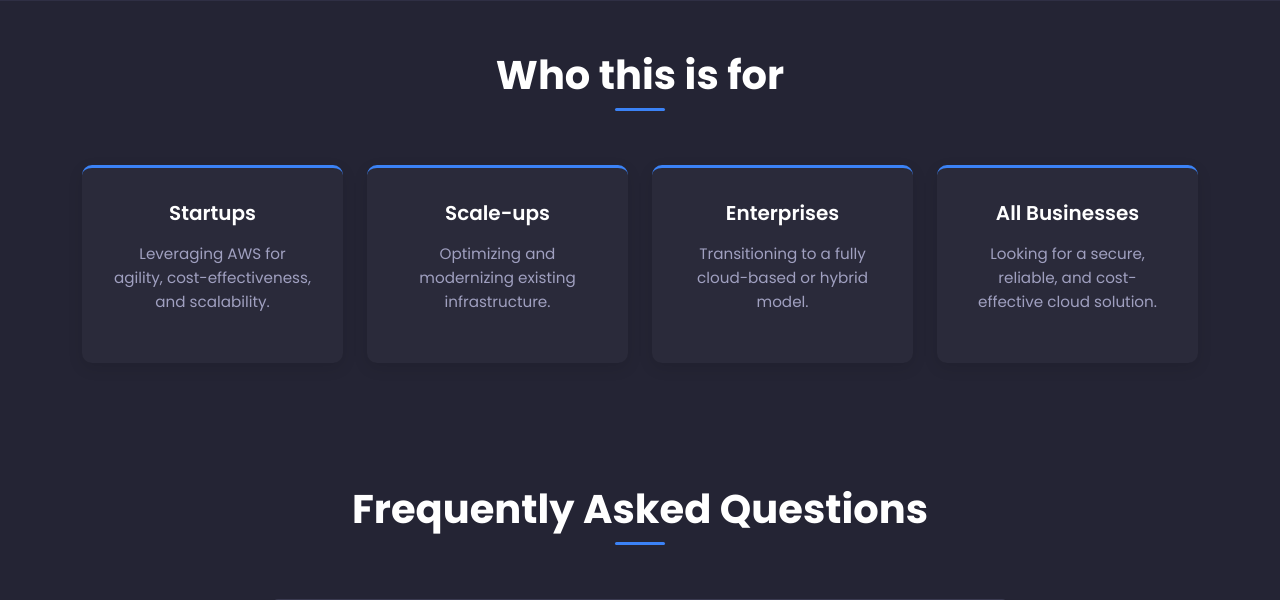
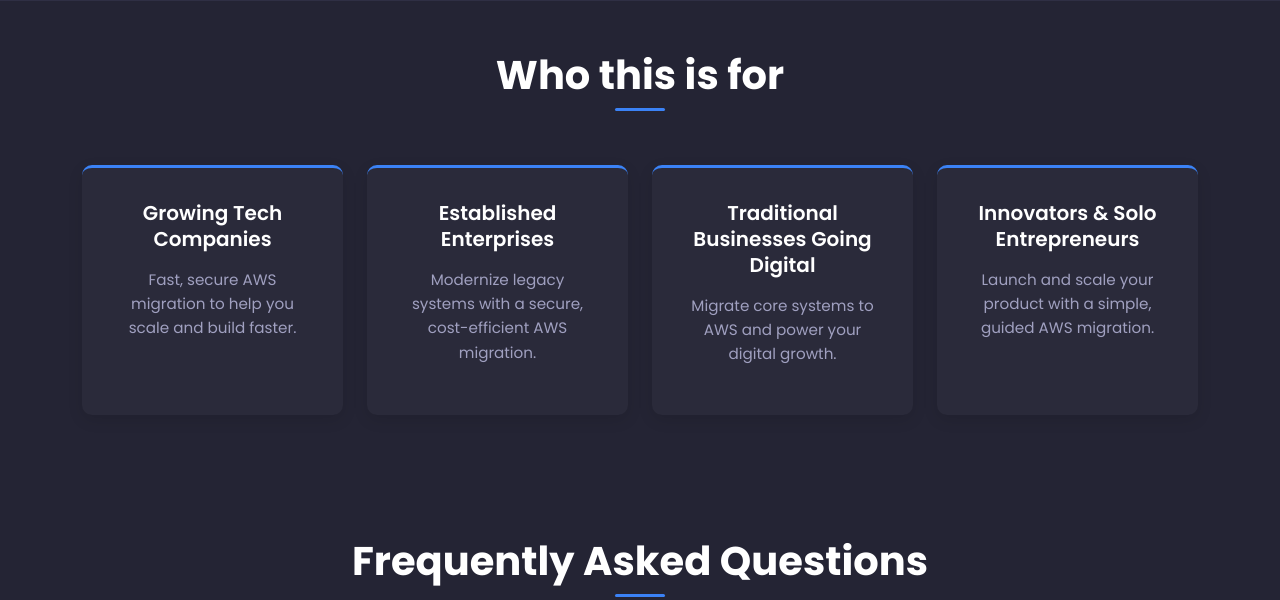
Before and after one commit to CodeBayAgency/website, a Flask app: page /services/cloud-migration-to-aws in a window 1280 px wide. Shown: the part 1700-2300 px from the top of the page. Run offline with Flask 3, Linux system fonts and the light colour scheme.

Commit message:
feat: modify cloud_migration_to_aws.html file for better relevancy

```diff
--- a/templates/cloud_migration_to_aws.html
+++ b/templates/cloud_migration_to_aws.html
@@ -142,26 +142,26 @@
             <div class="row mt-5">
                 <div class="col-md-6 col-lg-3 mb-4">
                     <div class="audience-card">
-                        <h4>Startups</h4>
-                        <p>Leveraging AWS for agility, cost-effectiveness, and scalability.</p>
+                        <h4>Growing Tech Companies</h4>
+                        <p>Fast, secure AWS migration to help you scale and build faster.</p>
                     </div>
                 </div>
                 <div class="col-md-6 col-lg-3 mb-4">
                     <div class="audience-card">
-                        <h4>Scale-ups</h4>
-                        <p>Optimizing and modernizing existing infrastructure.</p>
+                        <h4>Established Enterprises</h4>
+                        <p>Modernize legacy systems with a secure, cost-efficient AWS migration.</p>
                     </div>
                 </div>
                 <div class="col-md-6 col-lg-3 mb-4">
                     <div class="audience-card">
-                        <h4>Enterprises</h4>
-                        <p>Transitioning to a fully cloud-based or hybrid model.</p>
+                        <h4>Traditional Businesses Going Digital</h4>
+                        <p>Migrate core systems to AWS and power your digital growth.</p>
                     </div>
                 </div>
                 <div class="col-md-6 col-lg-3 mb-4">
                     <div class="audience-card">
-                        <h4>All Businesses</h4>
-                        <p>Looking for a secure, reliable, and cost-effective cloud solution.</p>
+                        <h4>Innovators & Solo Entrepreneurs</h4>
+                        <p>Launch and scale your product with a simple, guided AWS migration.</p>
                     </div>
                 </div>
             </div>
@@ -268,7 +268,7 @@
                             </h2>
                             <div id="collapseOne" class="accordion-collapse collapse" aria-labelledby="headingOne" data-bs-parent="#faqAccordion">
                                 <div class="accordion-body">
-                                    The migration timeline depends on the complexity of your systems and data volume. We'll conduct a detailed assessment to determine a precise timeline. Generally, smaller migrations can be completed in weeks, while larger projects may take several months.
+                                    The migration timeline depends on the complexity of your systems and data volume. We start with a discovery phase to assess your environment and define a realistic, tailored timeline.
                                 </div>
                             </div>
                         </div>
@@ -280,7 +280,7 @@
                             </h2>
                             <div id="collapseTwo" class="accordion-collapse collapse" aria-labelledby="headingTwo" data-bs-parent="#faqAccordion">
                                 <div class="accordion-body">
-                                    Costs vary based on the scope of your migration, including data transfer, resource configuration, and potential application refactoring. We offer transparent, detailed cost assessments upfront, and we optimize to keep expenses low post-migration.
+                                    Costs vary based on the scope, AWS services used and level of complexity. We provide a detailed cost estimate after an initial assessment. In general, costs include migration planning, execution, and AWS usage during and after the migration.
                                 </div>
                             </div>
                         </div>
@@ -292,7 +292,7 @@
                             </h2>
                             <div id="collapseThree" class="accordion-collapse collapse" aria-labelledby="headingThree" data-bs-parent="#faqAccordion">
                                 <div class="accordion-body">
-                                    We employ phased migration strategies, careful data synchronization, and failover systems to ensure minimal disruption to your operations. We also plan downtime during off-peak hours whenever possible.
+                                    We follow a step-by-step migration plan with testing, backups, and fallback strategies to keep your systems running smoothly. Whenever possible, we migrate in phases or outside of business hours to avoid downtime and ensure a seamless transition.
                                 </div>
                             </div>
                         </div>
@@ -304,7 +304,7 @@
                             </h2>
                             <div id="collapseFour" class="accordion-collapse collapse" aria-labelledby="headingFour" data-bs-parent="#faqAccordion">
                                 <div class="accordion-body">
-                                    Yes, we provide ongoing AWS management and optimization to ensure your systems remain secure, efficient, and cost-effective after migration. We offer packages tailored to your needs, including proactive monitoring, performance tuning, security updates, and compliance assistance.
+                                    We provide ongoing AWS management and optimization to ensure your systems remain secure, efficient, and cost-effective after migration. We offer services tailored to your needs, including proactive monitoring, performance tuning, security updates, and compliance assistance.
                                 </div>
                             </div>
                         </div>
@@ -316,7 +316,7 @@
                             </h2>
                             <div id="collapseFive" class="accordion-collapse collapse" aria-labelledby="headingFive" data-bs-parent="#faqAccordion">
                                 <div class="accordion-body">
-                                    We follow industry best practices and AWS's security framework, including encryption, access controls, and regular security audits. We can also assist in achieving compliance with standards like HIPAA, GDPR, and others.
+                                    We follow industry best practices and AWS's security framework, including encryption, access controls, and regular security audits.
                                 </div>
                             </div>
                         </div>
```
